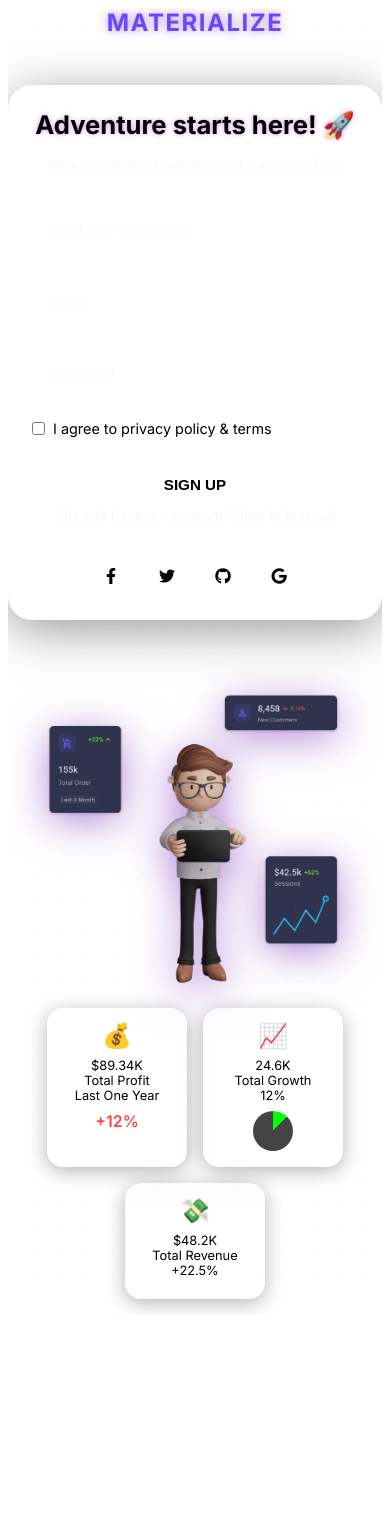
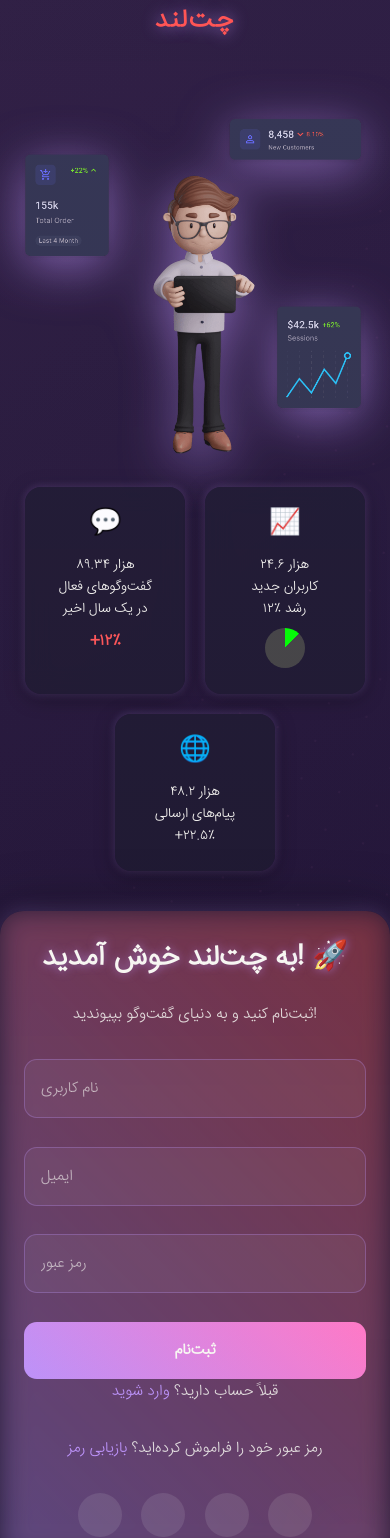
Before and after one commit to natilosir/ChatNuxt3, a Nuxt app: page /login in a window 390 px wide. Shown: the top 1538 px of the page. Before the commit the page ends 1323 px from the top, so only its background shows below. Built offline with nearby package versions, Linux system fonts and the light colour scheme.

Commit message:
function

```diff
--- a/assets/css/auth-style.css
+++ b/assets/css/auth-style.css
@@ -1,36 +1,24 @@
-/* Importing Google Fonts for modern and elegant typography */
-@import url('https://fonts.googleapis.com/css2?family=Inter:wght@300;400;500;600;700&display=swap');
-
-/* Font Awesome for social icons */
-@import url('https://cdnjs.cloudflare.com/ajax/libs/font-awesome/6.4.2/css/all.min.css');
-
-/* Root variables for consistent dark purple theme */
-:root {
-  --primary-purple: #6A0DAD; /* بنفش عمیق و جذاب */
-  --secondary-purple: #A100A1; /* بنفش مکمل برای گرادیانت */
-  --dark-bg: #0A0614; /* پس‌زمینه دارک عمیق */
-  --light-purple: #C4A1E2; /* بنفش روشن برای اکسنت */
-  --text-color: #F8F8FB; /* متن روشن و خوانا */
-  --accent-color: #FF4D4F; /* رنگ اکسنت قرمز */
-  --card-bg: rgba(20, 10, 40, 0.92); /* کارت شفاف با بلور */
-  --gradient-bg: linear-gradient(135deg, var(--primary-purple) 0%, var(--secondary-purple) 100%);
+@font-face {
+    font-family: 'IRANSans';
+    src: url('~/assets/litle.ttf') format('truetype');
 }
-
-/* Reset and base styles for full-screen layout */
 * {
+    font-family: IRANSans;
     margin: 0;
     padding: 0;
     box-sizing: border-box;
 }
 
-html, body {
+body {
     height: 100%;
     width: 100%;
+    background: #0B0A14; /* پس‌زمینه مشکی عمیق دراکولا */
+    color: #F8F8F2; /* متن روشن دراکولا */
     overflow-x: hidden;
 }
 
 .authentication-wrapper {
-    background: var(--gradient-bg); /* گرادیانت بنفش تمام‌صفحه */
+    background: linear-gradient(145deg, #2A1B3D 0%, #1C1133 100%); /* گرادیانت بنفش دراکولا */
     min-height: 100vh;
     height: 100%;
     width: 100%;
@@ -38,28 +26,46 @@
     flex-direction: column;
     align-items: center;
     justify-content: center;
-  font-family: 'Inter', sans-serif;
     position: relative;
     overflow: hidden;
 }
 
-/* Animated background particles for graphical effect */
+/* Creative animated background with neon-like particles */
 .authentication-wrapper::before {
+    content: '';
+    position: absolute;
+    top: 0;
+    left: 0;
+    width: 200%;
+    height: 200%;
+    background: radial-gradient(circle, rgba(189, 147, 249, 0.2) 2%, transparent 2.01%),
+    radial-gradient(circle, rgba(255, 121, 198, 0.15) 3%, transparent 3.01%);
+    background-size: 40px 40px;
+    opacity: 0.3;
+    animation: drift 25s linear infinite;
+    transform: rotate(20deg);
+}
+
+@keyframes drift {
+    0% {
+        transform: translate(-10%, -10%) rotate(20deg);
+    }
+    100% {
+        transform: translate(10%, 10%) rotate(20deg);
+    }
+}
+
+/* Neon glow effect for wrapper */
+.authentication-wrapper::after {
     content: '';
     position: absolute;
     top: 0;
     left: 0;
     width: 100%;
     height: 100%;
-  background: radial-gradient(circle, rgba(106, 13, 173, 0.3) 5%, transparent 5.01%);
-  background-size: 25px 25px;
-  opacity: 0.35;
-  animation: particleMove 18s linear infinite;
-}
-
-@keyframes particleMove {
-  0% { transform: translateY(0) translateX(0); }
-  100% { transform: translateY(-60px) translateX(60px); }
+    background: linear-gradient(180deg, rgba(189, 147, 249, 0.1), transparent);
+    opacity: 0.5;
+    pointer-events: none;
 }
 
 /* Logo styling */
@@ -68,23 +74,23 @@
     top: 1.5rem;
     left: 1.5rem;
     z-index: 30;
-  color: var(--text-color);
-  font-size: 1.8rem;
+    color: #F8F8F2;
+    font-size: 2rem;
     font-weight: 700;
     text-transform: uppercase;
-  letter-spacing: 1.5px;
+    letter-spacing: 2px;
     text-decoration: none;
-  text-shadow: 0 0 10px rgba(106, 13, 173, 0.5);
+    text-shadow: 0 0 15px rgba(189, 147, 249, 0.7);
     transition: all 0.3s ease;
 }
 
 .auth-logo:hover {
-  color: var(--light-purple);
-  text-shadow: 0 0 15px var(--secondary-purple);
+    color: #BD93F9;
+    text-shadow: 0 0 20px rgba(189, 147, 249, 0.9);
 }
 
 .auth-logo span {
-  color: var(--accent-color);
+    color: #FF5555; /* قرمز نئونی دراکولا */
     font-weight: 800;
 }
 
@@ -93,7 +99,7 @@
     display: flex;
     flex-direction: row;
     width: 100%;
-  max-width: 1200px;
+    max-width: 1300px;
     margin: 2rem;
     gap: 2rem;
     align-items: center;
@@ -102,24 +108,24 @@
 
 /* Login form */
 .auth-form {
-  background: var(--card-bg);
-  backdrop-filter: blur(15px);
+    background: rgba(30, 25, 48, 0.95); /* کارت دارک با شفافیت */
+    backdrop-filter: blur(20px);
     border-radius: 1.5rem;
-  box-shadow: 0 10px 50px rgba(0, 0, 0, 0.4);
-  padding: 2.5rem;
+    box-shadow: 0 10px 60px rgba(0, 0, 0, 0.6), 0 0 20px rgba(189, 147, 249, 0.3);
+    padding: 3rem;
     width: 100%;
-  max-width: 450px;
+    max-width: 480px;
     position: relative;
     overflow: hidden;
     transition: transform 0.4s ease;
 }
 
 .auth-form:hover {
-  transform: translateY(-5px);
-  box-shadow: 0 12px 60px rgba(106, 13, 173, 0.4);
+    transform: translateY(-6px);
+    box-shadow: 0 12px 70px rgba(189, 147, 249, 0.4);
 }
 
-/* Form glowing border effect */
+/* Neon border effect for form */
 .auth-form::before {
     content: '';
     position: absolute;
@@ -127,62 +133,62 @@
     left: -2px;
     right: -2px;
     bottom: -2px;
-  background: var(--gradient-bg);
-  filter: blur(20px);
-  opacity: 0.3;
+    background: linear-gradient(45deg, #BD93F9, #FF5555);
+    filter: blur(15px);
+    opacity: 0.4;
     z-index: -1;
 }
 
 .auth-form h2 {
-  color: var(--text-color);
+    color: #F8F8F2;
     font-weight: 700;
-  font-size: 2rem;
+    font-size: 2.2rem;
     text-align: center;
-  margin-bottom: 1rem;
-  text-shadow: 0 0 5px rgba(106, 13, 173, 0.4);
+    margin-bottom: 1.2rem;
+    text-shadow: 0 0 10px rgba(189, 147, 249, 0.6);
 }
 
 .auth-form h2 span {
-  color: var(--accent-color);
+    color: #FF5555;
 }
 
 .auth-form p {
-  color: rgba(248, 248, 251, 0.85);
-  font-size: 1rem;
+    color: rgba(248, 248, 242, 0.85);
+    font-size: 1.1rem;
     text-align: center;
     margin-bottom: 2rem;
 }
 
 /* Form inputs */
 .form-group {
-  margin-bottom: 1.5rem;
+    margin-bottom: 1.8rem;
 }
 
 .form-group input {
     width: 100%;
-  background: rgba(255, 255, 255, 0.1);
-  border: 1px solid rgba(255, 255, 255, 0.2);
-  color: var(--text-color);
+    background: rgba(255, 255, 242, 0.05);
+    border: 1px solid rgba(189, 147, 249, 0.3);
+    color: #F8F8F2;
     border-radius: 0.8rem;
-  padding: 1rem;
+    padding: 1.2rem;
     font-size: 1rem;
     transition: all 0.3s ease;
 }
 
 .form-group input:focus {
     outline: none;
-  border-color: var(--light-purple);
-  box-shadow: 0 0 15px rgba(106, 13, 173, 0.6);
-  background: rgba(255, 255, 255, 0.15);
+    border-color: #BD93F9;
+    box-shadow: 0 0 15px rgba(189, 147, 249, 0.7);
+    background: rgba(255, 255, 242, 0.1);
 }
 
 .form-group input::placeholder {
-  color: rgba(248, 248, 251, 0.6);
+    color: rgba(248, 248, 242, 0.6);
     font-size: 0.95rem;
 }
 
 .form-group label {
-  color: var(--text-color);
+    color: #F8F8F2;
     font-size: 0.9rem;
     display: flex;
     align-items: center;
@@ -192,38 +198,38 @@
 .form-group input[type="checkbox"] {
     width: auto;
     background-color: transparent;
-  border: 1px solid rgba(255, 255, 255, 0.5);
+    border: 1px solid rgba(189, 147, 249, 0.5);
     cursor: pointer;
 }
 
 .form-group input[type="checkbox"]:checked {
-  background-color: var(--secondary-purple);
-  border-color: var(--light-purple);
+    background-color: #BD93F9;
+    border-color: #BD93F9;
 }
 
 /* Submit button */
 .auth-form button {
-  background: var(--gradient-bg);
+    background: linear-gradient(45deg, #BD93F9, #FF79C6); /* گرادیانت نئونی دراکولا */
     border: none;
     border-radius: 0.8rem;
-  padding: 1rem;
+    padding: 1.2rem;
     font-weight: 600;
     font-size: 1.1rem;
     text-transform: uppercase;
-  color: var(--text-color);
+    color: #F8F8F2;
     width: 100%;
     cursor: pointer;
     transition: all 0.3s ease;
 }
 
 .auth-form button:hover {
-  background: linear-gradient(135deg, var(--secondary-purple) 0%, var(--primary-purple) 100%);
-  transform: translateY(-3px);
-  box-shadow: 0 8px 20px rgba(106, 13, 173, 0.6);
+    background: linear-gradient(45deg, #FF79C6, #BD93F9);
+    transform: translateY(-4px);
+    box-shadow: 0 8px 25px rgba(189, 147, 249, 0.7);
 }
 
 .auth-form button:disabled {
-  background: rgba(106, 13, 173, 0.5);
+    background: rgba(189, 147, 249, 0.4);
     cursor: not-allowed;
 }
 
@@ -231,39 +237,39 @@
 .social-login {
     display: flex;
     justify-content: center;
-  gap: 1rem;
-  margin-top: 1.5rem;
+    gap: 1.2rem;
+    margin-top: 2rem;
 }
 
 .social-login a {
-  background: rgba(255, 255, 255, 0.12);
+    background: rgba(255, 255, 242, 0.1);
     border-radius: 50%;
-  width: 48px;
-  height: 48px;
+    width: 50px;
+    height: 50px;
     display: flex;
     align-items: center;
     justify-content: center;
-  color: var(--text-color);
-  font-size: 1.2rem;
+    color: #F8F8F2;
+    font-size: 1.3rem;
     transition: all 0.3s ease;
 }
 
 .social-login a:hover {
-  background: var(--secondary-purple);
-  transform: scale(1.2);
-  box-shadow: 0 4px 15px rgba(106, 13, 173, 0.5);
+    background: #BD93F9;
+    transform: scale(1.15);
+    box-shadow: 0 4px 15px rgba(189, 147, 249, 0.7);
 }
 
 /* Links */
 .auth-form a {
-  color: var(--light-purple);
+    color: #BD93F9;
     text-decoration: none;
     font-weight: 500;
     transition: all 0.3s ease;
 }
 
 .auth-form a:hover {
-  color: var(--accent-color);
+    color: #FF5555;
     text-decoration: underline;
 }
 
@@ -279,8 +285,8 @@
 
 .illustration-img {
     width: 100%;
-  max-width: 400px;
-  filter: drop-shadow(0 8px 20px rgba(106, 13, 173, 0.5));
+    max-width: 450px;
+    filter: drop-shadow(0 10px 25px rgba(189, 147, 249, 0.6));
     transition: transform 0.5s ease;
 }
 
@@ -292,39 +298,40 @@
 .stats {
     display: flex;
     flex-wrap: wrap;
-  gap: 1rem;
-  margin-top: 1.5rem;
+    gap: 1.2rem;
+    margin-top: 2rem;
     justify-content: center;
 }
 
 .stat-card {
-  background: var(--card-bg);
-  backdrop-filter: blur(10px);
+    background: rgba(30, 25, 48, 0.95);
+    backdrop-filter: blur(12px);
     border-radius: 1rem;
-  padding: 1rem;
-  width: 180px;
+    padding: 1.2rem;
+    width: 200px;
     text-align: center;
-  color: var(--text-color);
-  box-shadow: 0 4px 20px rgba(0, 0, 0, 0.3);
+    color: #F8F8F2;
+    box-shadow: 0 4px 20px rgba(0, 0, 0, 0.4), 0 0 10px rgba(189, 147, 249, 0.3);
     transition: transform 0.3s ease;
 }
 
 .stat-card:hover {
-  transform: translateY(-5px);
+    transform: translateY(-6px);
+    box-shadow: 0 6px 25px rgba(189, 147, 249, 0.5);
 }
 
 .stat-icon {
-  font-size: 1.8rem;
-  margin-bottom: 0.5rem;
+    font-size: 2rem;
+    margin-bottom: 0.6rem;
 }
 
 .stat-card p {
-  font-size: 0.9rem;
+    font-size: 0.95rem;
     margin: 0.5rem 0;
 }
 
 .stat-growth, .stat-progress {
-  color: var(--accent-color);
+    color: #FF5555;
     font-weight: 600;
 }
 
@@ -335,22 +342,30 @@
     border-radius: 50%;
 }
 
-/* Animated cube for graphical effect */
+/* Animated neon cube for creative effect */
 .cube {
-  width: 60px;
-  height: 60px;
-  background: var(--gradient-bg);
+    width: 70px;
+    height: 70px;
+    background: linear-gradient(45deg, #BD93F9, #FF79C6);
     position: absolute;
     bottom: 2rem;
     right: 2rem;
-  border-radius: 10px;
-  animation: rotateCube 6s infinite linear;
-  opacity: 0.5;
+    border-radius: 12px;
+    animation: rotateCube 8s infinite linear;
+    opacity: 0.6;
+    box-shadow: 0 0 20px rgba(189, 147, 249, 0.7);
 }
 
 @keyframes rotateCube {
-  0% { transform: rotate(0deg); }
-  100% { transform: rotate(360deg); }
+    0% {
+        transform: rotate(0deg) scale(1);
+    }
+    50% {
+        transform: rotate(180deg) scale(1.1);
+    }
+    100% {
+        transform: rotate(360deg) scale(1);
+    }
 }
 
 /* Responsive adjustments */
@@ -371,12 +386,12 @@
     }
 
     .illustration-img {
-    max-width: 300px;
+        max-width: 350px;
     }
 
     .cube {
-    width: 40px;
-    height: 40px;
+        width: 50px;
+        height: 50px;
         bottom: 1rem;
         right: 1rem;
     }
@@ -387,7 +402,7 @@
         position: static;
         text-align: center;
         margin-bottom: 1.5rem;
-    font-size: 1.5rem;
+        font-size: 1.6rem;
     }
 
     .auth-form {
@@ -396,35 +411,35 @@
     }
 
     .auth-form h2 {
-    font-size: 1.6rem;
+        font-size: 1.8rem;
     }
 
     .auth-form p {
-    font-size: 0.9rem;
+        font-size: 0.95rem;
     }
 
     .form-group input,
     .auth-form button {
         font-size: 0.95rem;
-    padding: 0.9rem;
+        padding: 1rem;
     }
 
     .social-login a {
-    width: 40px;
-    height: 40px;
-    font-size: 1rem;
+        width: 44px;
+        height: 44px;
+        font-size: 1.1rem;
     }
 
     .stat-card {
-    width: 140px;
-    padding: 0.8rem;
+        width: 160px;
+        padding: 1rem;
     }
 
     .stat-card p {
-    font-size: 0.8rem;
+        font-size: 0.85rem;
     }
 
     .stat-icon {
-    font-size: 1.5rem;
+        font-size: 1.6rem;
     }
 }
--- /dev/null
+++ b/composables/Post.ts
@@ -0,0 +1,14 @@
+export default async function Post(url: string, data: any): Promise<any> {
+    const headers: Record<string, string> = {
+        'Content-Type': 'application/json',
+    };
+
+    const response = await fetch('http://localhost/' + url, {
+        method: 'POST',
+        headers,
+        body: JSON.stringify(data),
+    });
+
+    return await response.json();
+
+}
--- a/pages/login.vue
+++ b/pages/login.vue
@@ -1,33 +1,55 @@
 <template>
   <div class="authentication-wrapper">
-    <!-- Logo -->
-    <nuxt-link to="/" class="auth-logo">
-      <span style="color: #6B48FF">Materialize</span>
-    </nuxt-link>
-
-    <!-- Main Content -->
+    <!-- لوگو -->
+    <NuxtLink to="/" class="auth-logo">
+      <span style="color: #FF5555">چت‌لند</span>
+    </NuxtLink>
+    <!-- محتوای اصلی -->
     <div class="auth-container">
-      <!-- Login Form (Left Side) -->
+      <!-- تصویر و آمار (سمت چپ) -->
+      <div class="auth-illustration">
+        <img src="~/assets/img/illustrations/auth-login-illustration-dark.png" alt="تصویر چت" class="illustration-img"/>
+        <div class="stats">
+          <div class="stat-card">
+            <span class="stat-icon">💬</span>
+            <p>۸۹.۳۴ هزار <br/> گفت‌وگوهای فعال <br/> در یک سال اخیر</p>
+            <span class="stat-growth" style="color: #FF5555">+۱۲٪</span>
+          </div>
+          <div class="stat-card">
+            <span class="stat-icon">📈</span>
+            <p>۲۴.۶ هزار <br/> کاربران جدید <br/> ۱۲٪ رشد</p>
+            <span class="stat-progress" style="background: conic-gradient(#00FF00 12%, #444 0deg)"></span>
+          </div>
+          <div class="stat-card">
+            <span class="stat-icon">🌐</span>
+            <p>۴۸.۲ هزار <br/> پیام‌های ارسالی <br/> +۲۲.۵٪</p>
+          </div>
+        </div>
+        <div class="cube"></div>
+      </div>
+      <!-- فرم ثبت‌نام (سمت راست) -->
       <div class="auth-form">
-        <h2>Adventure starts here! <span style="color: #FF4444">🚀</span></h2>
-        <p>Make your app management easy and fun!</p>
+        <h2>به چت‌لند خوش آمدید! <span style="color: #FF5555">🚀</span></h2>
+        <p>ثبت‌نام کنید و به دنیای گفت‌وگو بپیوندید!</p>
         <form @submit.prevent="handleSubmit">
           <div class="form-group">
-            <input type="text" v-model="form.username" placeholder="Enter your username" />
+            <input type="text" v-model="form.username" placeholder="نام کاربری"/>
           </div>
           <div class="form-group">
-            <input type="email" v-model="form.email" placeholder="Email" />
+            <input type="email" v-model="form.email" placeholder="ایمیل"/>
           </div>
           <div class="form-group">
-            <input type="password" v-model="form.password" placeholder="Password" />
+            <input type="password" v-model="form.password" placeholder="رمز عبور"/>
           </div>
-          <div class="form-group">
-            <label>
-              <input type="checkbox" v-model="form.agree" /> I agree to privacy policy & terms
-            </label>
-          </div>
-          <button type="submit" :disabled="loading">SIGN UP</button>
-          <p class="text-center mt-3">Already have an account? <nuxt-link to="/login">Sign in instead</nuxt-link></p>
+          <button type="submit" :disabled="loading">ثبت‌نام</button>
+          <p class="text-center mt-3">
+            قبلاً حساب دارید؟
+            <NuxtLink to="/login">وارد شوید</NuxtLink>
+          </p>
+          <p class="text-center">
+            رمز عبور خود را فراموش کرده‌اید؟
+            <NuxtLink to="/forgot-password">بازیابی رمز</NuxtLink>
+          </p>
           <div class="social-login">
             <a href="/api/auth/facebook"><i class="fab fa-facebook-f"></i></a>
             <a href="/api/auth/twitter"><i class="fab fa-twitter"></i></a>
@@ -36,60 +58,76 @@
           </div>
         </form>
       </div>
-
-      <!-- Illustration (Right Side) -->
-      <div class="auth-illustration">
-        <img src="~/assets/img/illustrations/auth-login-illustration-dark.png" alt="Illustration" class="illustration-img" />
-        <div class="stats">
-          <div class="stat-card">
-            <span class="stat-icon">💰</span>
-            <p>$89.34K <br /> Total Profit <br /> Last One Year</p>
-            <span class="stat-growth" style="color: #FF4444">+12%</span>
-          </div>
-          <div class="stat-card">
-            <span class="stat-icon">📈</span>
-            <p>24.6K <br /> Total Growth <br /> 12%</p>
-            <span class="stat-progress" style="background: conic-gradient(#00FF00 12%, #444 0deg)"></span>
-          </div>
-          <div class="stat-card">
-            <span class="stat-icon">💸</span>
-            <p>$48.2K <br /> Total Revenue <br /> +22.5%</p>
-          </div>
-        </div>
-        <div class="cube"></div>
-      </div>
     </div>
   </div>
 </template>
-
 <script>
-import { ref } from 'vue';
+import Post from '~/composables/Post'
 
 export default {
-  name: 'LoginPage',
-  setup() {
-    const form = ref({
-      username: '',
-      email: '',
-      password: '',
-      agree: false,
-    });
-    const loading = ref(false);
+  data () {
+    return {
+      form: {
+        username: '',
+        email: '',
+        password: '',
+        agree: false,
+      },
+      loading: false,
+    };
+  },
+  methods: {
+    async handleSubmit() {
+      this.loading = true;
 
-    const handleSubmit = async () => {
-      if (loading.value) return;
-      loading.value = true;
-      // Add your login logic here
-      setTimeout(() => {
-        loading.value = false;
-      }, 1000); // Simulated delay
-    };
+      try {
+        console.log(this.apiBaseUrl)
+        response = await Post('login', {
+          name: 'John Doe',
+          email: 'john@example.com'
+        });
 
-    return { form, loading, handleSubmit };
+        const data = await response.json();
+
+        if (data.success && data.token) {
+          // ذخیره توکن در کوکی با مدت 1 ماه
+          this.$cookies.set('auth_token', data.token, {
+            path: '/',
+            maxAge: 60 * 60 * 24 * 30, // 1 ماه به ثانیه
+            sameSite: 'lax'
+          });
+
+          // هدایت کاربر به صفحه مورد نظر پس از لاگین موفق
+          this.$router.push('/dashboard');
+        } else {
+          // نمایش خطا با SweetAlert
+          this.$swal.fire({
+            icon: 'error',
+            title: 'خطا در ورود',
+            text: data.message || 'نام کاربری یا رمز عبور اشتباه است',
+            confirmButtonText: 'متوجه شدم'
+          });
+        }
+      } catch (error) {
+        console.error('Error during login:', error);
+        this.$swal.fire({
+          icon: 'error',
+          title: 'خطای ارتباط',
+          text: 'مشکلی در ارتباط با سرور پیش آمده است',
+          confirmButtonText: 'متوجه شدم'
+        });
+      } finally {
+        this.loading = false;
+      }
+    }
   },
 };
 </script>
-
 <style scoped>
 @import "@/assets/css/auth-style.css";
+
+:global(body) {
+  margin: 0;
+  padding: 0;
+}
 </style>
```
Also changed, not shown: nuxt.config.ts (+6 -1 lines), assets/litle.ttf (added). Lines whose indentation alone changed are shown as unchanged.
